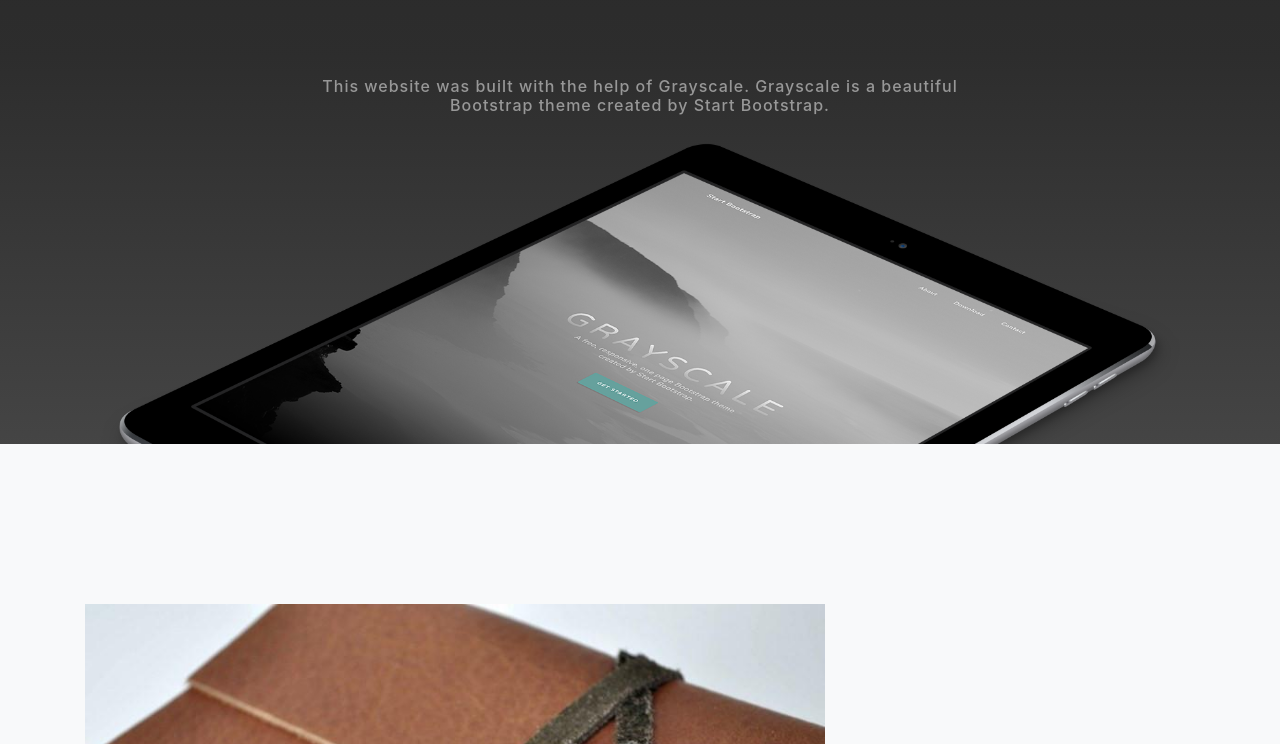
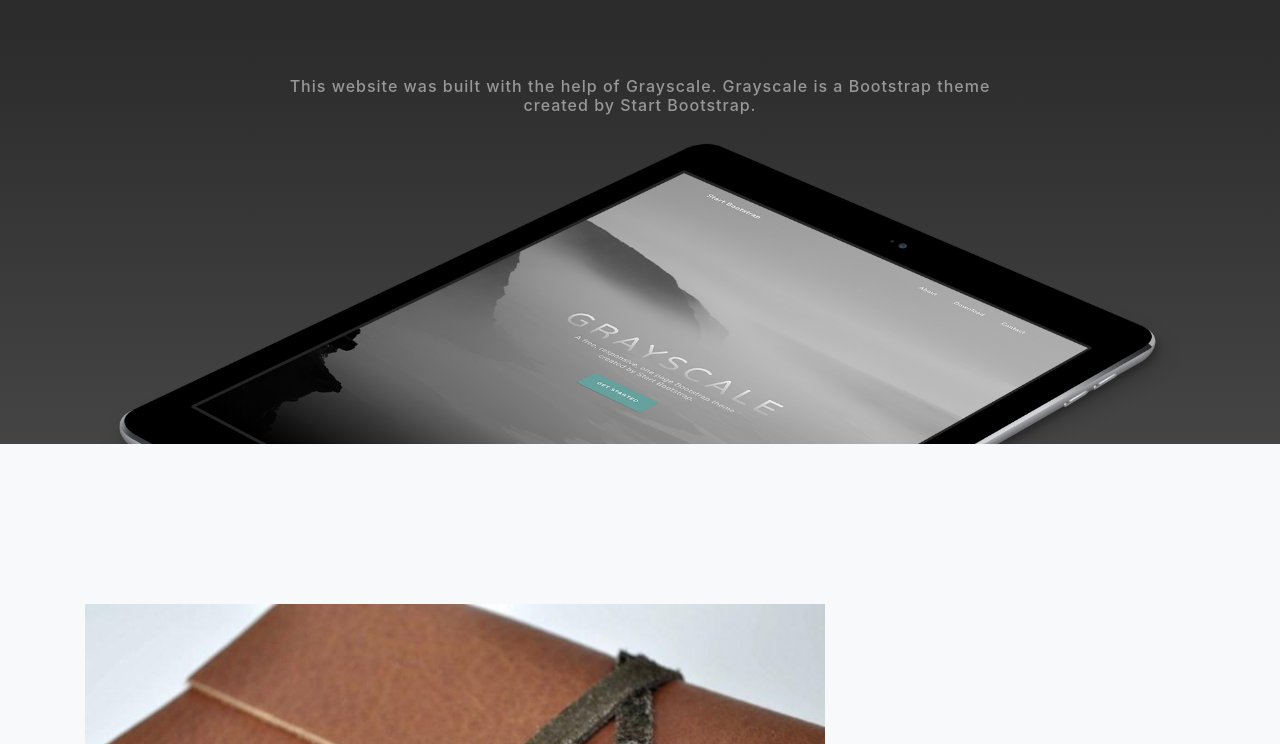
Before and after one commit to cmdr-1/mance_dev, a website with bundled scripts: page index.html in a window 1280 px wide. Shown: the part 1916-2660 px from the top of the page. Built offline with nearby package versions, Linux system fonts and the light colour scheme.

Commit message:
Update index.html

```diff
--- a/index.html
+++ b/index.html
@@ -95,7 +95,7 @@
         </div>
         <div class="row">
           <div class="col-lg-8 mx-auto">
-            <h6 class="text-white-50 mb-4">This website was built with the help of Grayscale. Grayscale is a beautiful Bootstrap theme created by Start Bootstrap.</h6>
+            <h6 class="text-white-50 mb-4">This website was built with the help of Grayscale. Grayscale is a Bootstrap theme created by Start Bootstrap.</h6>
           </div>
         </div>
         <img src="img/ipad.png" class="img-fluid" alt="">
@@ -220,7 +220,7 @@
             </div>
           </div>
 
-          <div class="col-md-6 mb-3 mb-md-0">
+          <!-- <div class="col-md-6 mb-3 mb-md-0">
             <div class="card py-4 h-100">
               <div class="card-body text-center">
                 <i class="fab fa-linkedin text-primary mb-2"></i>
@@ -231,7 +231,7 @@
               </div>
             </div>
           </div>
-        </div>
+        </div> -->
 
         <div class="social d-flex justify-content-center">
           <a href="https://github.com/mance-rah" class="mx-2">
```
